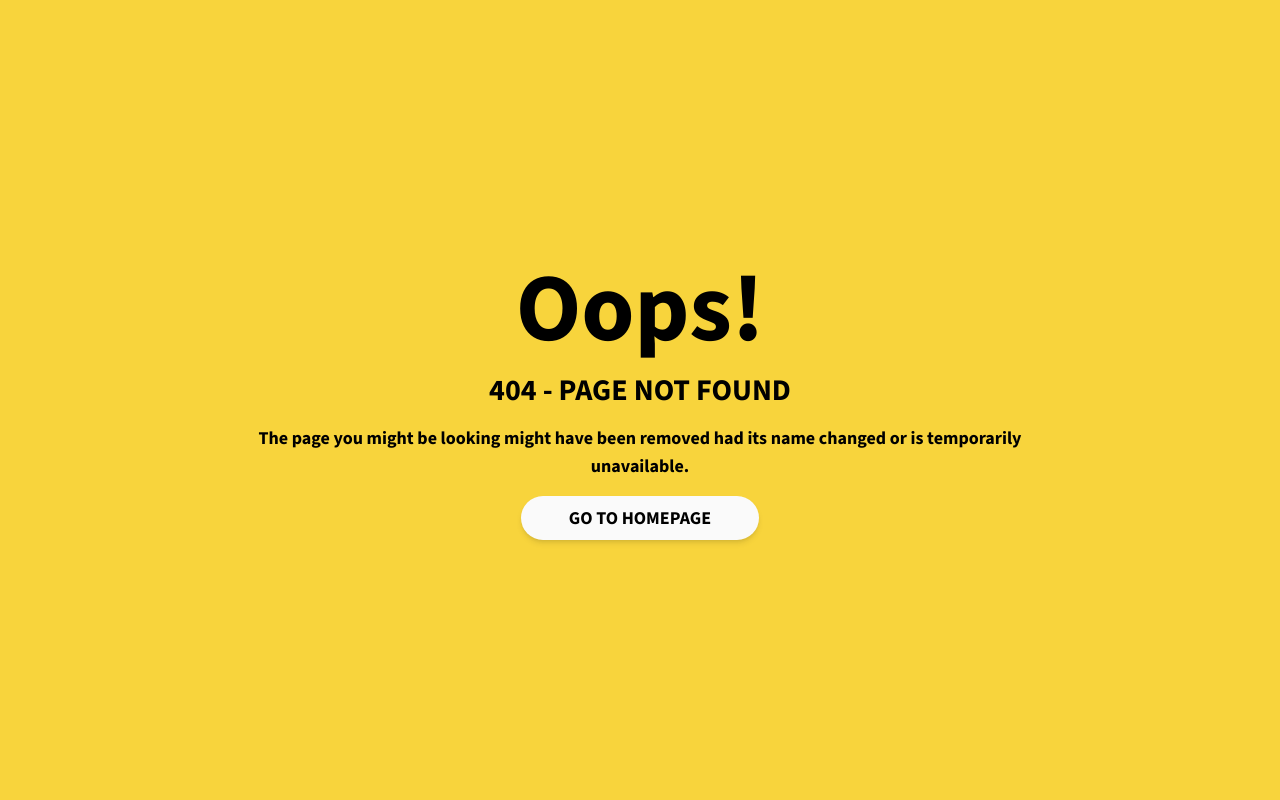
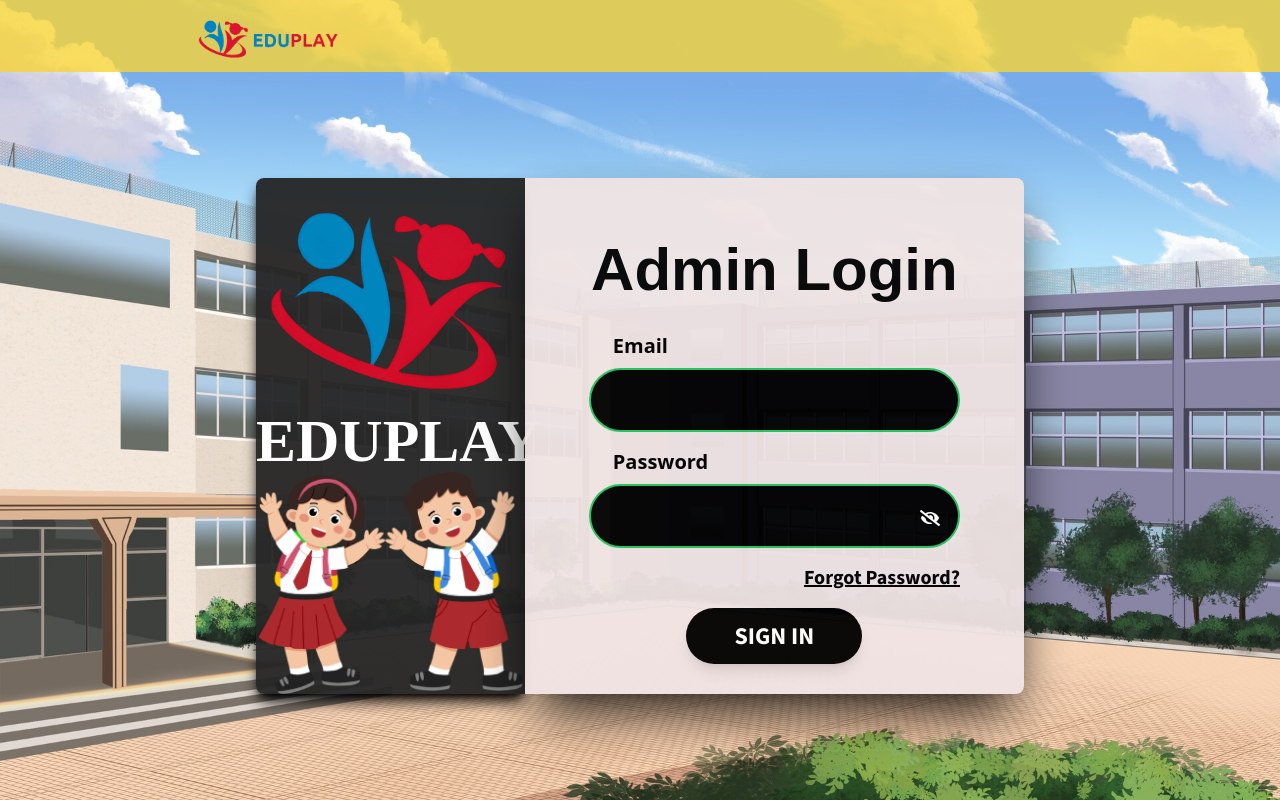
Before and after one commit to ReiTony/EduPlay-main, a React (Vite) app in the folder Client/: page /admin/login in a window 1280 px wide. Before the commit this address had no page. Built offline with nearby package versions, Linux system fonts and the light colour scheme; a web font is replaced by a local one.

Commit message:
add admin login page

```diff
--- a/Client/src/App.jsx
+++ b/Client/src/App.jsx
@@ -43,6 +43,7 @@ import Teacher_CustomAssessmentAnalysis from "./component/Teacher_CustomAssessme
 import Teacher_LearningGroup from "./component/Teacher_LearningGroup";
 import Teacher_LearningGroupStudent from "./component/Teacher_LearningGroupStudent";
 import Teacher_ForgotPassword from "./component/Teacher_ForgotPassword";
+import Admin_Login from "./component/Admin_LogIn";
 
 const queryClient = new QueryClient();
 
@@ -100,7 +101,8 @@ function App() {
             </Route>
 
             {/* Admin Route */}
-            <Route path="/AdminSignin" element={<AdminSignin />} />
+            {/* <Route path="/AdminSignin" element={<AdminSignin />} /> */}
+            <Route path="/admin/login" element={<Admin_Login />} />
             <Route path="*" element={<NotFound />} />
           </Routes>
         </BrowserRouter>
--- /dev/null
+++ b/Client/src/component/Admin_LogIn.jsx
@@ -0,0 +1,114 @@
+import { useState, useEffect } from "react";
+import { useNavigate } from "react-router-dom";
+import logo from "../assets/logo.png";
+import boygirl from "../assets/BoyAndGirl.png";
+import { useFormik } from "formik";
+import { studentSchema } from "../SchemaValidation";
+import { FaEye, FaEyeSlash } from "react-icons/fa";
+import axios from "axios";
+import NavBar from "./NavBar";
+import ErrorModal from "./ErrorModal";
+
+function Admin_Login() {
+  const navigate = useNavigate();
+  const [showPassword, setShowPassword] = useState(false);
+  const [isErrorModalOpen, setIsErrorModalOpen] = useState(false);
+  const [errorInfo, setErrorInfo] = useState("Error");
+
+  useEffect(() => {
+    if (localStorage.getItem("userId") && localStorage.getItem("userType") === "student") navigate("/student");
+  }, []);
+
+  const onSubmit = async (values, setSubmitting) => {
+    try {
+      const body = { email: values.username, password: values.password };
+      let temp = await axios.post(`${import.meta.env.VITE_API}admin/login`, body, { withCredentials: true });
+      localStorage.setItem("userId", temp.data.user.user.userId);
+      localStorage.setItem("userType", "admin");
+      navigate("/admin");
+    } catch (err) {
+      if (err.code === "ERR_NETWORK") setErrorInfo("You are not connected to the internet.");
+      else if (err.response.status === 401) setErrorInfo("Invalid admin credentials.");
+      else setErrorInfo("Error");
+      setIsErrorModalOpen(true);
+    }
+  };
+
+  const { values, errors, handleBlur, handleChange, handleSubmit, touched, isSubmitting } = useFormik({
+    initialValues: { username: "", password: "" },
+    validationSchema: studentSchema,
+    onSubmit: (values, { setSubmitting }) => onSubmit(values, setSubmitting),
+  });
+
+  return (
+    <>
+      <div className="flex flex-col justify-between min-h-screen background">
+        <NavBar />
+        <main className="w-[80%] md:w-[80%] lg:w-[70%] xl:w-[60%] text-center grid lg:grid-cols-[35%_65%] m-auto ">
+          <div className="grid grid-rows-[40%_15%_35%] text-white bg-[#252525] hidden bg-opacity-95 lg:block rounded-l-lg shadow-lg shadow-black">
+            <div className="flex items-center justify-center ">
+              <img className="object-cover w-fit h-[90%] m-0" src={logo} alt="Logo" />
+            </div>
+            <div>
+              <h1 className="text-6xl font-bold font-reemkufifont">EDUPLAY</h1>
+            </div>
+            <div className="flex items-center justify-center">
+              <img className="object-cover w-fit h-[90%]" src={boygirl} alt="Logo" />
+            </div>
+          </div>
+
+          <section className="bg-[#f0e4e4] opacity-95 flex flex-col py-4 justify-center rounded-r-lg lg:rounded-l-none rounded-lg lg:px-16 py-auto shadow-2xl shadow-black">
+            <h2 className="my-2 text-4xl font-extrabold lg:text-6xl lg:my-8 font-expletus">Admin Login</h2>
+            <form onSubmit={handleSubmit}>
+              <label htmlFor="username" className={`items-start ml-6 flex mb-2 text-xl font-semibold ${touched.username && errors.username ? "text-red-500" : ""}`}>
+                Email
+              </label>
+              <input
+                id="username"
+                name="username"
+                type="text"
+                className={`w-[100%] rounded-full flex p-4 px-10 mt-2 text-xl bg-black text-white border-2 font-kumbh ${touched.username && errors.username ? "border-red-500 " : "border-green-500"}`}
+                value={values.username}
+                onChange={handleChange}
+                onBlur={handleBlur}
+                disabled={isSubmitting}
+              />
+              <label htmlFor="password" className={`items-start ml-6 flex mt-4 mb-2 text-xl font-semibold ${touched.password && errors.password ? "text-red-500" : ""}`}>
+                Password
+              </label>
+              <div className="relative">
+                <input
+                  id="password"
+                  name="password"
+                  type={showPassword ? "text" : "password"}
+                  className={`w-[100%] justify-center flex items-center rounded-full px-10 border-2 p-4 text-xl bg-black text-white font-kumbh ${touched.password && errors.password ? "border-red-500 " : "border-green-500"}`}
+                  value={values.password}
+                  onChange={handleChange}
+                  onBlur={handleBlur}
+                  disabled={isSubmitting}
+                />
+                <span className="absolute text-xl cursor-pointer top-6 right-5 " onClick={() => setShowPassword(!showPassword)}>
+                  {showPassword ? <FaEye className="text-white" /> : <FaEyeSlash className="text-white" />}
+                </span>
+              </div>
+              <div className="flex justify-end mt-4 mr-2 text-lg md:mr-0 md:text-lg">
+                <a href="forgot-password" className="text-xl font-semibold font-sourceSans3 underline">
+                  Forgot Password?
+                </a>
+              </div>
+              <button
+                className="px-12 py-3 mt-4 text-2xl font-bold text-center text-white placeholder-white transition duration-300 ease-in-out transform bg-black rounded-full shadow-lg font-sourceSans3 hover:shadow-green-400 hover:scale-105"
+                type="submit"
+                disabled={isSubmitting}>
+                {isSubmitting ? "SIGNING IN..." : "SIGN IN"}
+              </button>
+            </form>
+          </section>
+        </main>
+      </div>
+      <ErrorModal show={isErrorModalOpen} onHide={() => setIsErrorModalOpen(false)} errorInfo={errorInfo} />
+    </>
+  );
+}
+
+export default Admin_Login;
```
